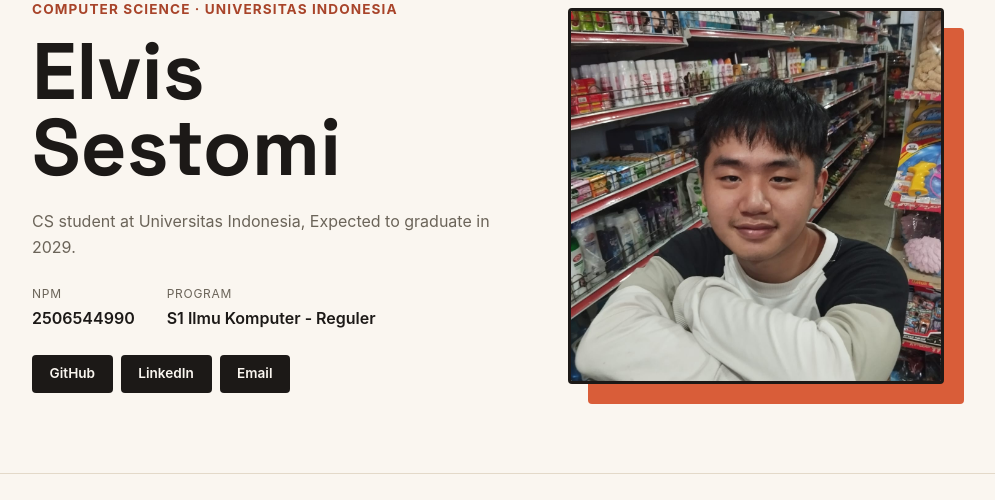
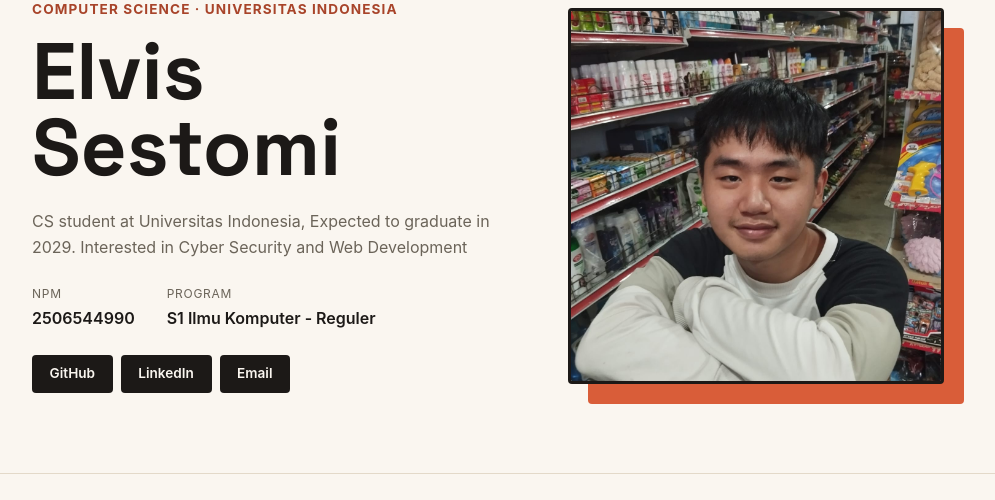
Before and after one commit to vis-fishy/myportofolio, a Django app: page / in a window 1280 px wide. Shown: the part 147-647 px from the top of the page, without its empty margins (152-1147 px from the left). Run offline with Django 5.2, Linux system fonts and the light colour scheme.

Commit message:
add more bio

```diff
--- a/templates/index.html
+++ b/templates/index.html
@@ -31,7 +31,7 @@
                     <img class="avatar" src="/static/img/elvis.jpeg" alt="Photo of Elvis">
                 </div>
                 <div class="hero-details">
-                    <p class="bio">CS student at Universitas Indonesia, Expected to graduate in 2029.</p>
+                    <p class="bio">CS student at Universitas Indonesia, Expected to graduate in 2029. Interested in Cyber Security and Web Development</p>
                     <dl class="meta-list">
                         <div class="meta-row">
                             <dt>NPM</dt>
```
